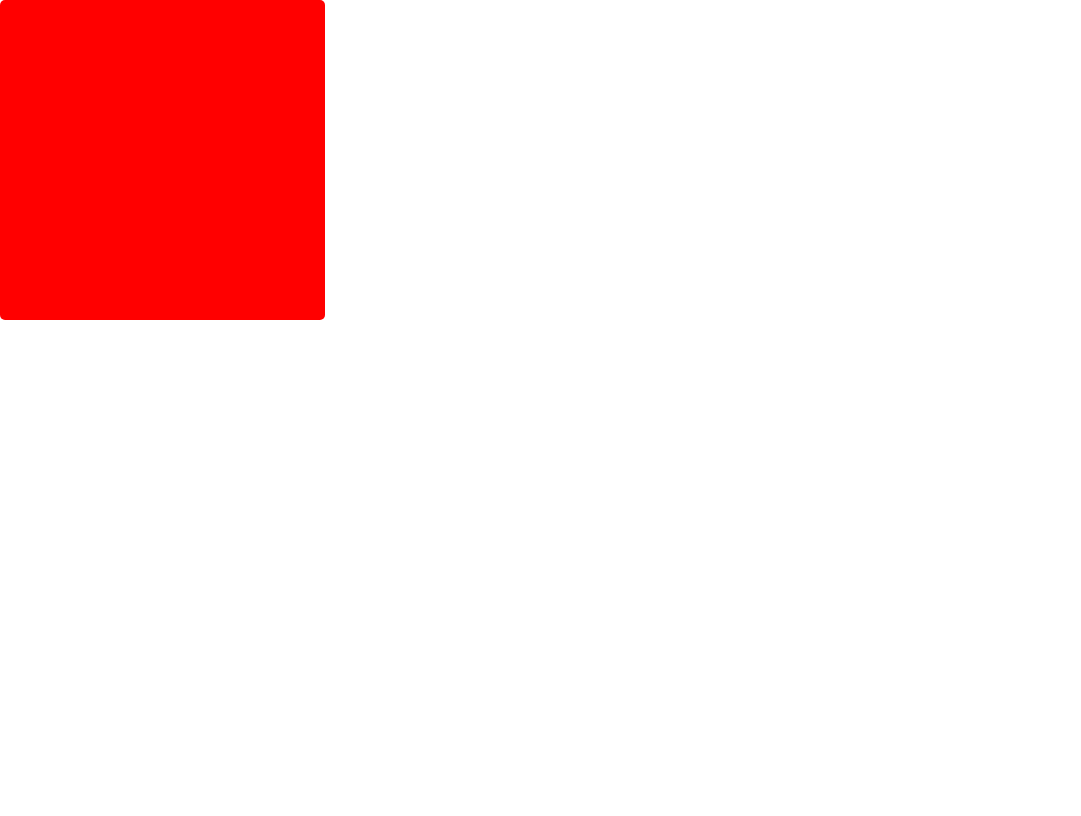
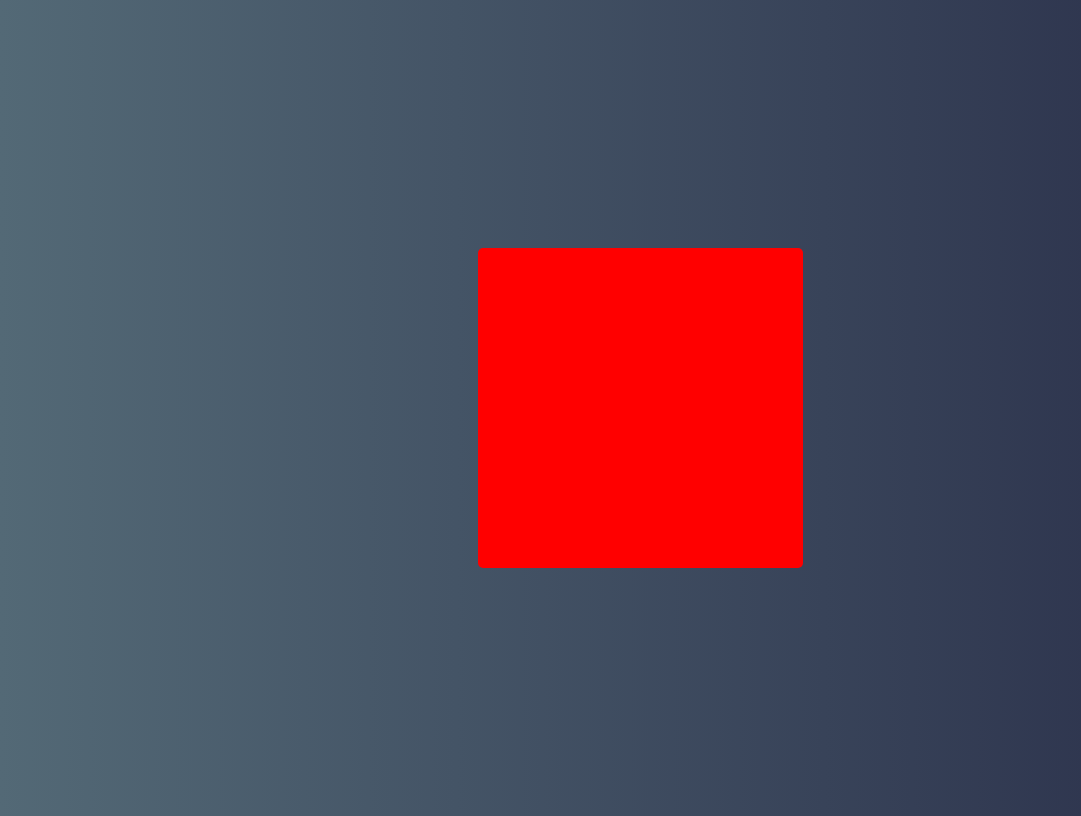
Before and after one commit to gustavomrv/web_js_2022, a React (Create React App) app in the folder react/calculator/: page / in a window 1280 px wide. Shown: the whole page, without its empty margins (0-1081 px from the left). Built offline with nearby package versions, Linux system fonts and the light colour scheme.

Commit message:
Update index.css

```diff
--- a/react/calculator/src/index.css
+++ b/react/calculator/src/index.css
@@ -1,13 +1,19 @@
-body {
-  margin: 0;
-  font-family: -apple-system, BlinkMacSystemFont, 'Segoe UI', 'Roboto', 'Oxygen',
-    'Ubuntu', 'Cantarell', 'Fira Sans', 'Droid Sans', 'Helvetica Neue',
-    sans-serif;
-  -webkit-font-smoothing: antialiased;
-  -moz-osx-font-smoothing: grayscale;
+@font-face {
+  font-family: 'RobotoMono';
+  src: url('./fonts/RobotoMono-Thin.ttf');
 }
 
-code {
-  font-family: source-code-pro, Menlo, Monaco, Consolas, 'Courier New',
-    monospace;
+* {
+  font-family: 'RobotoMono', monospace;
 }
+
+body {
+  display: flex;
+  height: 100vh;
+  justify-content: center;
+  align-items: center;
+  text-align: center;
+
+  color: #fff;
+  background: linear-gradient(to right, rgb(83,105,118),rgb(41,46,73));
+}
```
